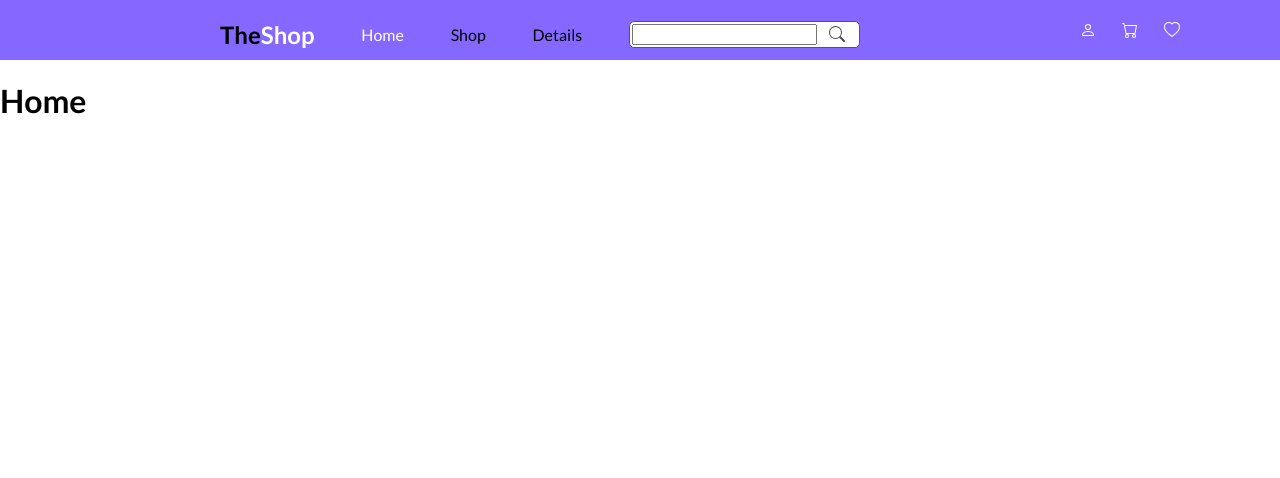
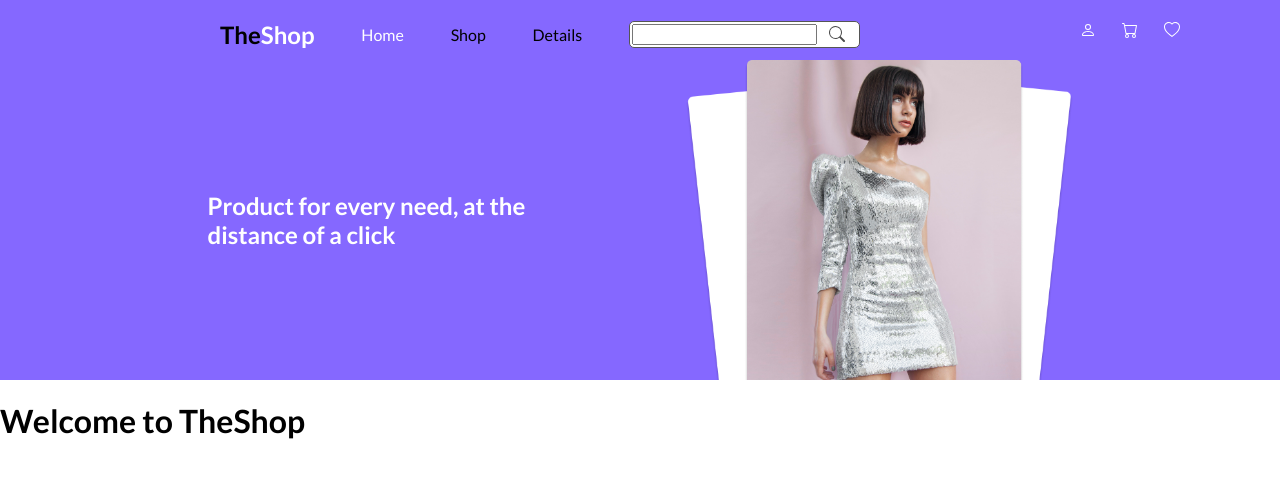
Before and after one commit to Aggio98/62.FrontEndWebShop, a React (Create React App) app: page /home in a window 1280 px wide. Shown: the top 478 px of the page. Built offline with nearby package versions, Linux system fonts and the light colour scheme.

Commit message:
Banner has been added

```diff
--- a/src/App.js
+++ b/src/App.js
@@ -1,15 +1,16 @@
 import {Route, Routes} from "react-router-dom"
-import {NavBar} from "./components"
+import {NavBar,Banner} from "./components"
 import{ShopPage, HomePage, DetailsPage} from "./pages"
 
 function App() {
   return (
     <div>
       <NavBar/>
+      <Banner/>
       <Routes>
         <Route path="/home" element={<HomePage/>}/>
         <Route path="/shop" element={<ShopPage/>}/>
-          <Route path="/details/:id" element={<DetailsPage/>}/>
+        <Route path="/details/:id" element={<DetailsPage/>}/>
 
       </Routes>
     </div>
--- /dev/null
+++ b/src/components/Banner/index.js
@@ -0,0 +1,18 @@
+import "./style.css";
+import picBanner from "@/../../public/image.png";
+const Banner = () => {
+  return (
+    <div className="bigContainer">
+      <div className="textContainer">
+        <h2>
+          Product for every need, at the
+          <br />
+          distance of a click
+        </h2>
+      </div>
+      <img src={picBanner} alt="Beautiful woman in dress" />
+    </div>
+  );
+};
+
+export { Banner };
--- /dev/null
+++ b/src/components/Banner/style.css
@@ -0,0 +1,13 @@
+.bigContainer {
+    height: 20rem;
+    background-color: #8568ff;
+    display: flex;
+    justify-items: center;
+    justify-content: center;
+  }
+
+  .textContainer {
+    align-self: center;
+    color: white;
+    margin-right: 10rem;
+  }
--- a/src/components/index.js
+++ b/src/components/index.js
@@ -1 +1,2 @@
 export {NavBar} from "./NavBar"
+export {Banner} from "./Banner"
--- a/src/pages/HomePage/index.js
+++ b/src/pages/HomePage/index.js
@@ -1,7 +1,9 @@
+import "./style.css"
+
 const HomePage = () => {
     return (
-      <div>
-        <h1>Home</h1>
+      <div className="home">
+        <h1>Welcome to TheShop</h1>
       </div>
     );
   };
--- a/src/pages/HomePage/style.css
+++ b/src/pages/HomePage/style.css
@@ -0,0 +1,4 @@
+.home{
+    display: flex;
+    align-items: center
+}
```
Also changed, not shown: public/image.png (added).
